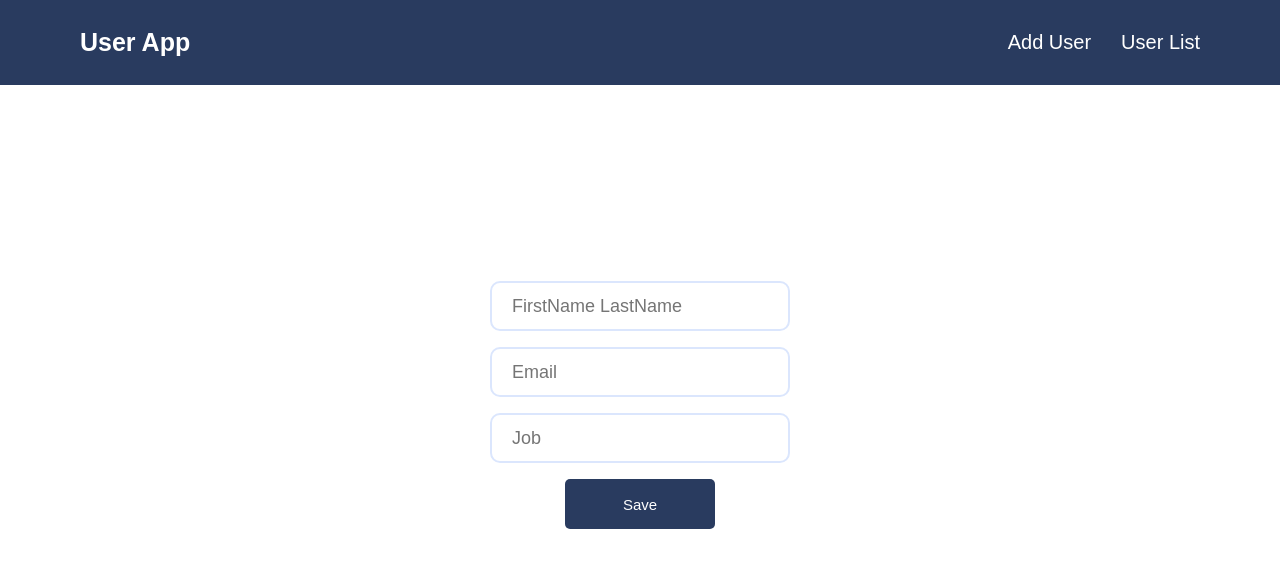
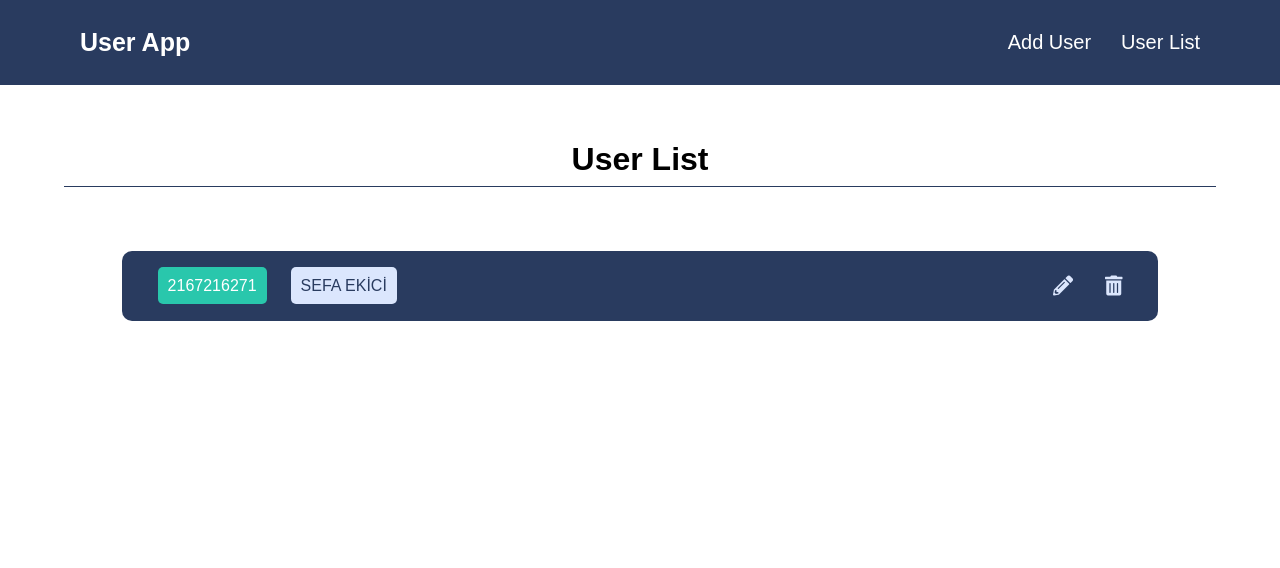
Before and after one commit to sefaekici/vue-express-crud, a Vue app in the folder client/: page / in a window 1280 px wide. Shown: the top 568 px of the page. Built offline with nearby package versions, Linux system fonts and the light colour scheme.

Commit message:
User List Desing With Scss [Client]

```diff
--- a/client/public/index.html
+++ b/client/public/index.html
@@ -5,6 +5,9 @@
     <meta http-equiv="X-UA-Compatible" content="IE=edge">
     <meta name="viewport" content="width=device-width,initial-scale=1.0">
     <link rel="icon" href="<%= BASE_URL %>favicon.ico">
+    <link rel="stylesheet" href="https://cdnjs.cloudflare.com/ajax/libs/font-awesome/5.15.3/css/all.min.css"
+      integrity="sha512-iBBXm8fW90+nuLcSKlbmrPcLa0OT92xO1BIsZ+ywDWZCvqsWgccV3gFoRBv0z+8dLJgyAHIhR35VZc2oM/gI1w=="
+      crossorigin="anonymous" referrerpolicy="no-referrer" />
     <title><%= htmlWebpackPlugin.options.title %></title>
   </head>
   <body>
--- a/client/src/App.vue
+++ b/client/src/App.vue
@@ -1,7 +1,7 @@
 <template>
   <div id="app">
     <app-navbar></app-navbar>
-    <app-add-user></app-add-user>
+    <app-user-list></app-user-list>
   </div>
 </template>
 
@@ -23,11 +23,11 @@
 
 <script>
 import Navbar from "./components/Navbar.vue"
-import AddUser from "./components/AddUser.vue";
+import UserList from "./components/UserList.vue";
 export default {
   components:{
     appNavbar:Navbar,
-    appAddUser:AddUser,
+    appUserList:UserList
   },
 }
 </script>
--- a/client/src/components/UserList.vue
+++ b/client/src/components/UserList.vue
@@ -0,0 +1,88 @@
+<template>
+    <div class="user-list">
+        <h1>User List</h1>
+        <ul>
+            <li>
+               <div class="informations">
+                    <span>2167216271</span>
+                    <span>SEFA EKİCİ</span>
+               </div>
+               <div class="update-icons">
+                   <i class="fas fa-pencil-alt"></i>
+                   <i class="fas fa-trash-alt"></i>
+               </div>
+            </li>
+
+        </ul>
+    </div>
+</template>
+
+
+
+<style lang="scss">
+
+    .user-list{
+        width: 90%;
+        margin-top: 3rem;
+        h1{
+            padding: 8px;
+            text-align: center;
+            border-bottom: 1px solid #293B5F;
+            margin-bottom: 2rem;
+        }
+        ul{
+            display: flex;
+            flex-direction: column;
+            align-items: center;
+            li{
+                list-style: none;
+                margin-top: 2rem;
+                background: #293B5F;
+                height: 70px;
+                width: 90%;
+                display: flex;
+                align-items: center;
+                justify-content: space-between;
+                padding: 0 20px;
+                border-radius: 10px;
+                .informations{
+                    span{
+                        border-radius: 5px;
+                        &:first-child{
+                            background: #29C7AC;
+                            color: #fff;
+                            margin-left: 1rem;
+                        }
+                        background: #DBE6FD;
+                        color: #293B5F;
+                        padding: 10px;
+                        margin-right: 1.5rem;
+                    }
+                }
+                .update-icons{
+                    i{
+                        cursor: pointer;
+                        font-size: 20px;
+                        color: #DBE6FD;
+                        &:first-child{
+                            margin-right: 2rem;
+                        }
+                        margin-right: 1rem;
+                        transition: color .5s;
+                        &:hover{
+                            &:first-child{
+                                color: #29C7AC;
+                            }
+                            color: #FE346E;
+                        }
+                    }
+                }
+            }
+        }
+
+
+
+    }
+
+
+</style>
```
